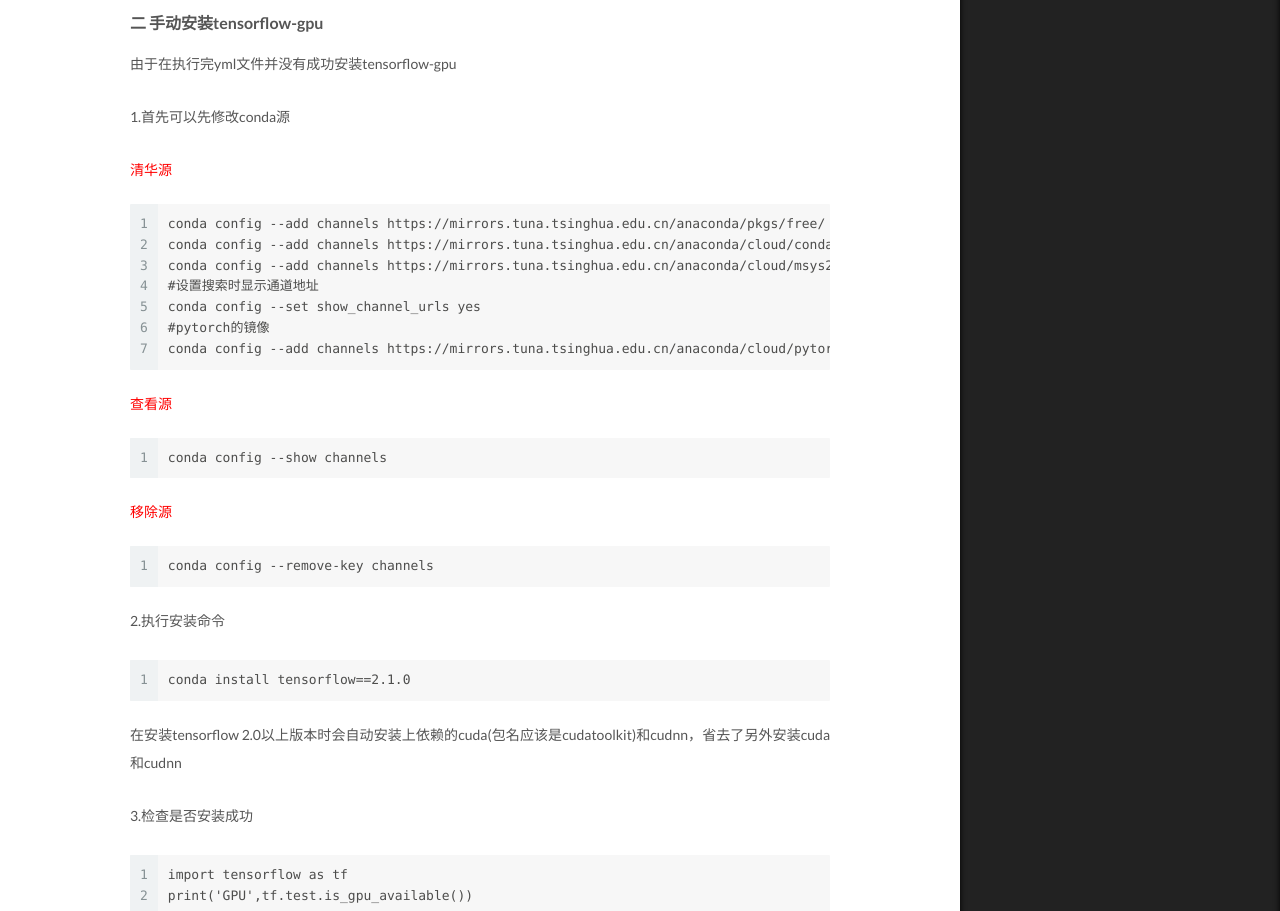
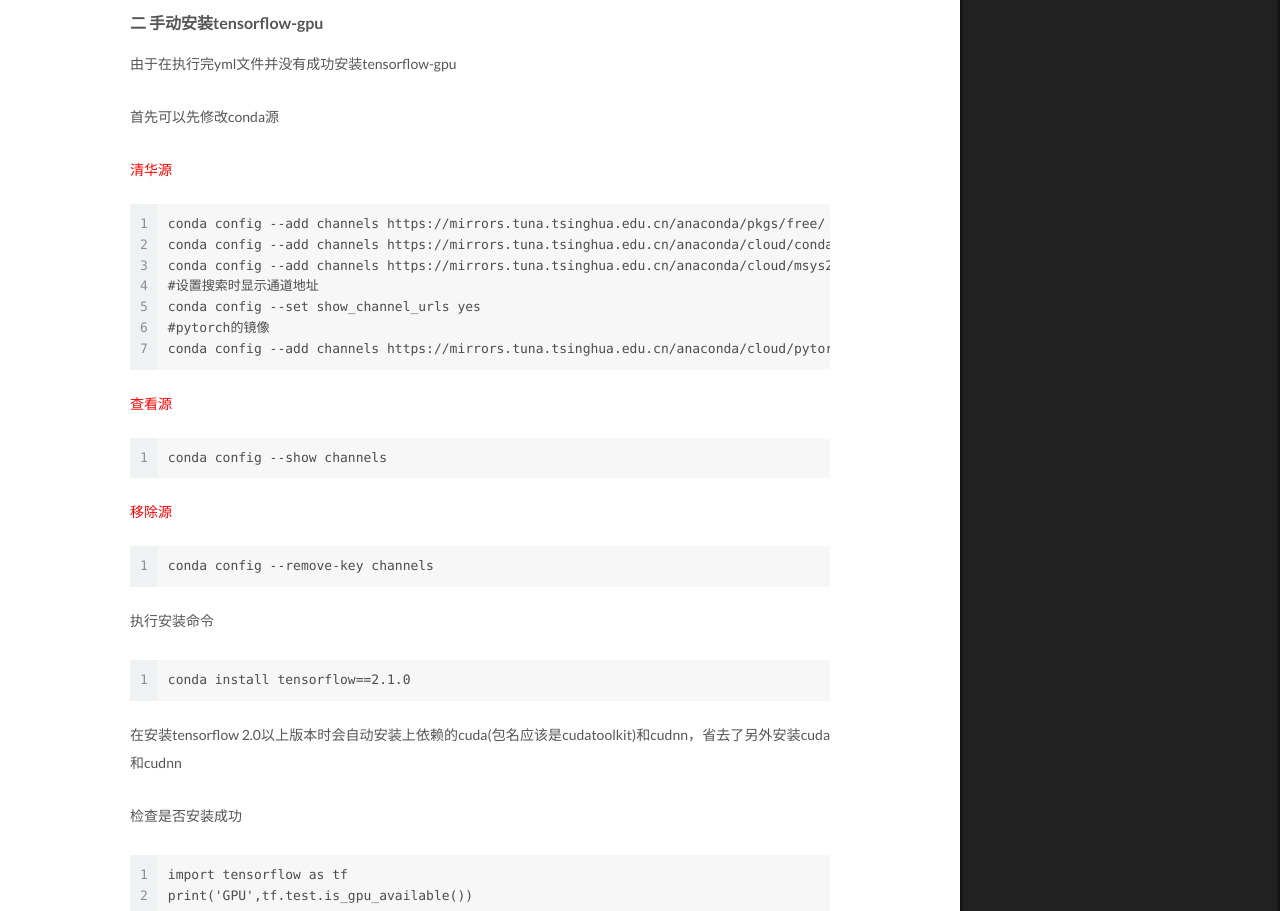
Before and after one commit to wenshuojie/wenshuojie.github.io, a Jekyll site: the page built from _posts/2021-01-28-anaconda安装tensorflow-gpu.md, in a window 1280 px wide and 1400 px high, scrolled down 1891 px. Shown: the part 150-1061 px from the top of the window. Built offline with Jekyll 4.4.1, drawn with Linux system fonts in a browser that asks for light colours.

Commit message:
2021-01-28

````diff
--- a/_posts/2021-01-28-anaconda安装tensorflow-gpu.md
+++ b/_posts/2021-01-28-anaconda安装tensorflow-gpu.md
@@ -77,7 +77,7 @@
 #### 二 手动安装tensorflow-gpu
 由于在执行完yml文件并没有成功安装tensorflow-gpu
 
-1.首先可以先修改conda源
+首先可以先修改conda源
 <font color='red'>清华源</font>
 ```
 conda config --add channels https://mirrors.tuna.tsinghua.edu.cn/anaconda/pkgs/free/
@@ -97,13 +97,13 @@
 conda config --remove-key channels
 ```
 
-2.执行安装命令
+执行安装命令
 ```
 conda install tensorflow==2.1.0
 ```
 在安装tensorflow 2.0以上版本时会自动安装上依赖的cuda(包名应该是cudatoolkit)和cudnn，省去了另外安装cuda和cudnn
 
-3.检查是否安装成功
+检查是否安装成功
 ```
 import tensorflow as tf
 print('GPU',tf.test.is_gpu_available())
````
